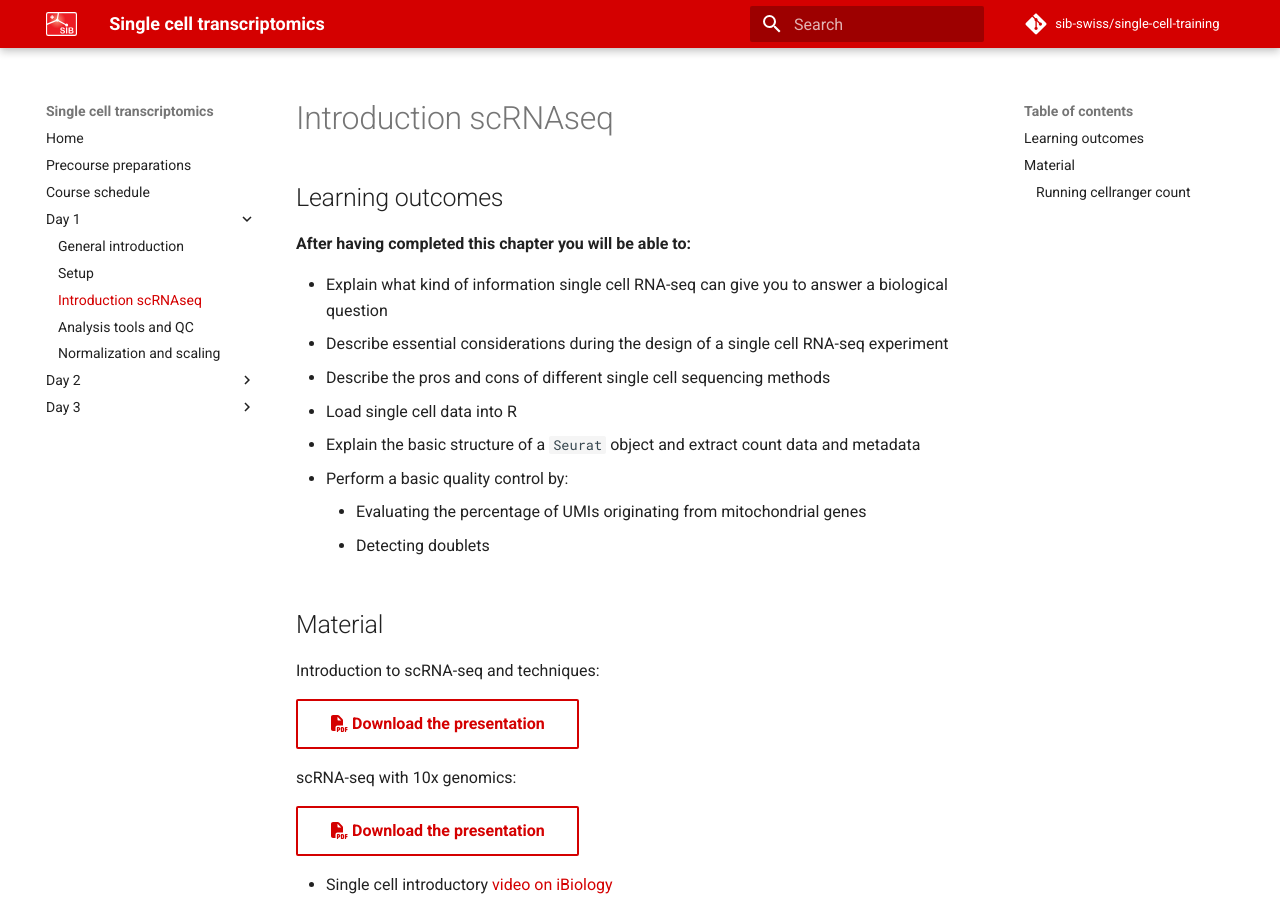
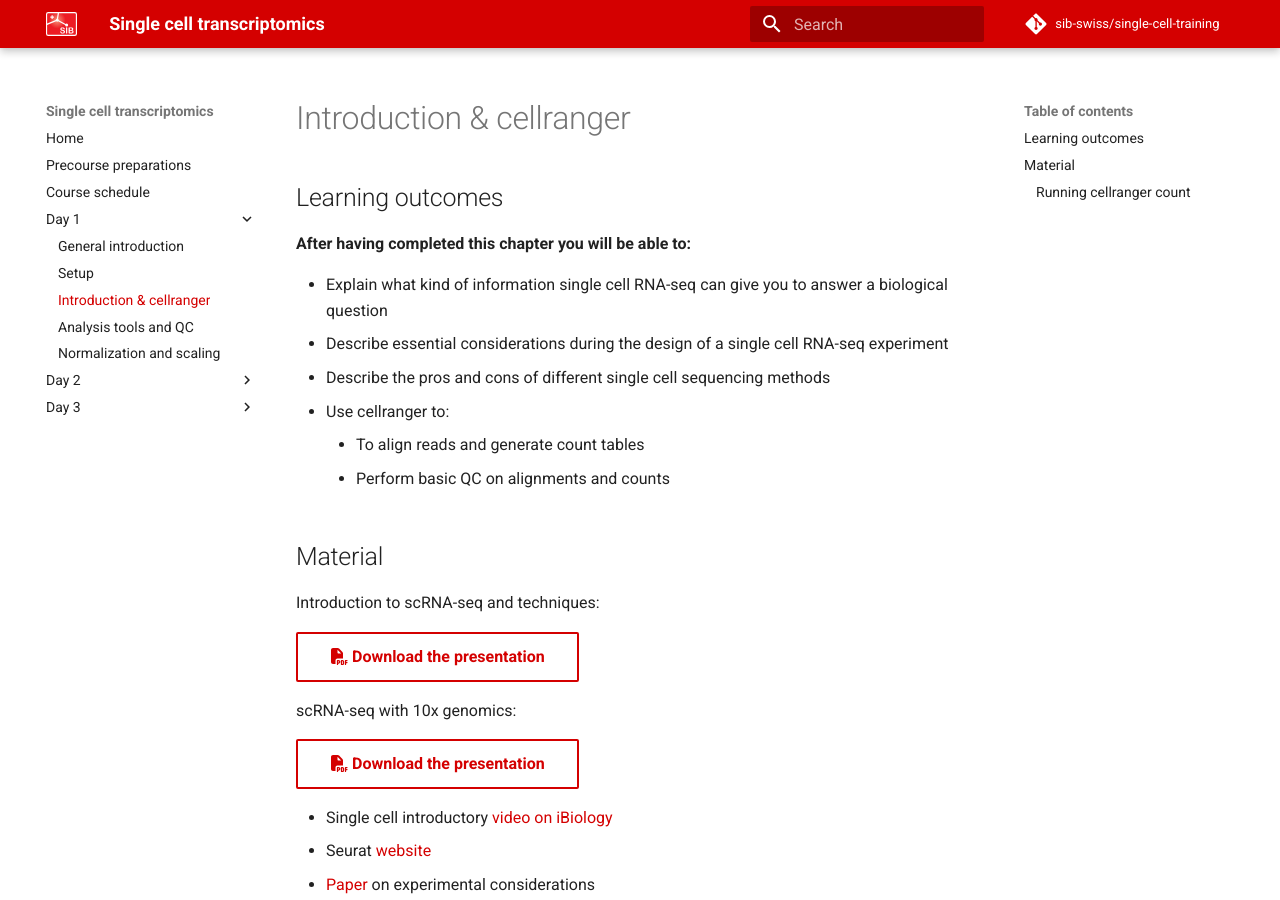
Before and after one commit to sib-swiss/single-cell-training, an MkDocs documentation site: the page built from docs/day1/introduction_cellranger.md, in a window 1280 px wide and 900 px high. Built offline with MkDocs 1.6.1 and Material for MkDocs 9.7.7, drawn with Linux system fonts in a browser that asks for light colours; comment, search, counter and statistics services are not loaded; the version menu is left out.

```diff
--- a/docs/day1/introduction_scrnaseq.md
+++ b/docs/day1/introduction_cellranger.md
@@ -5,12 +5,9 @@
 - Explain what kind of information single cell RNA-seq can give you to answer a biological question
 - Describe essential considerations during the design of a single cell RNA-seq experiment
 - Describe the pros and cons of different single cell sequencing methods
-- Load single cell data into R
-- Explain the basic structure of a `Seurat` object and extract count data and metadata
-- Perform a basic quality control by:
-    - Evaluating the percentage of UMIs originating from mitochondrial genes
-    - Detecting doublets
-
+- Use cellranger to:
+    - To align reads and generate count tables
+    - Perform basic QC on alignments and counts
 
 ## Material
 
--- a/mkdocs.yml
+++ b/mkdocs.yml
@@ -6,7 +6,7 @@
     - Day 1:
       - General introduction: day1/general_introduction.md
       - Setup: day1/setup.md
-      - Introduction scRNAseq: day1/introduction_scrnaseq.md
+      - Introduction & cellranger: day1/introduction_cellranger.md
       - Analysis tools and QC: day1/analysis_tools_qc.md
       - Normalization and scaling: day1/normalization_scaling.md
     - Day 2:
```
Also changed, not shown: docs/course_schedule.md (+2 -2 lines), docs/day1/analysis_tools_qc.md (+2 -0 lines), docs/day1/general_introduction.md (deleted, +0 -3 lines), docs/day1/setup.md (+3 -0 lines).
